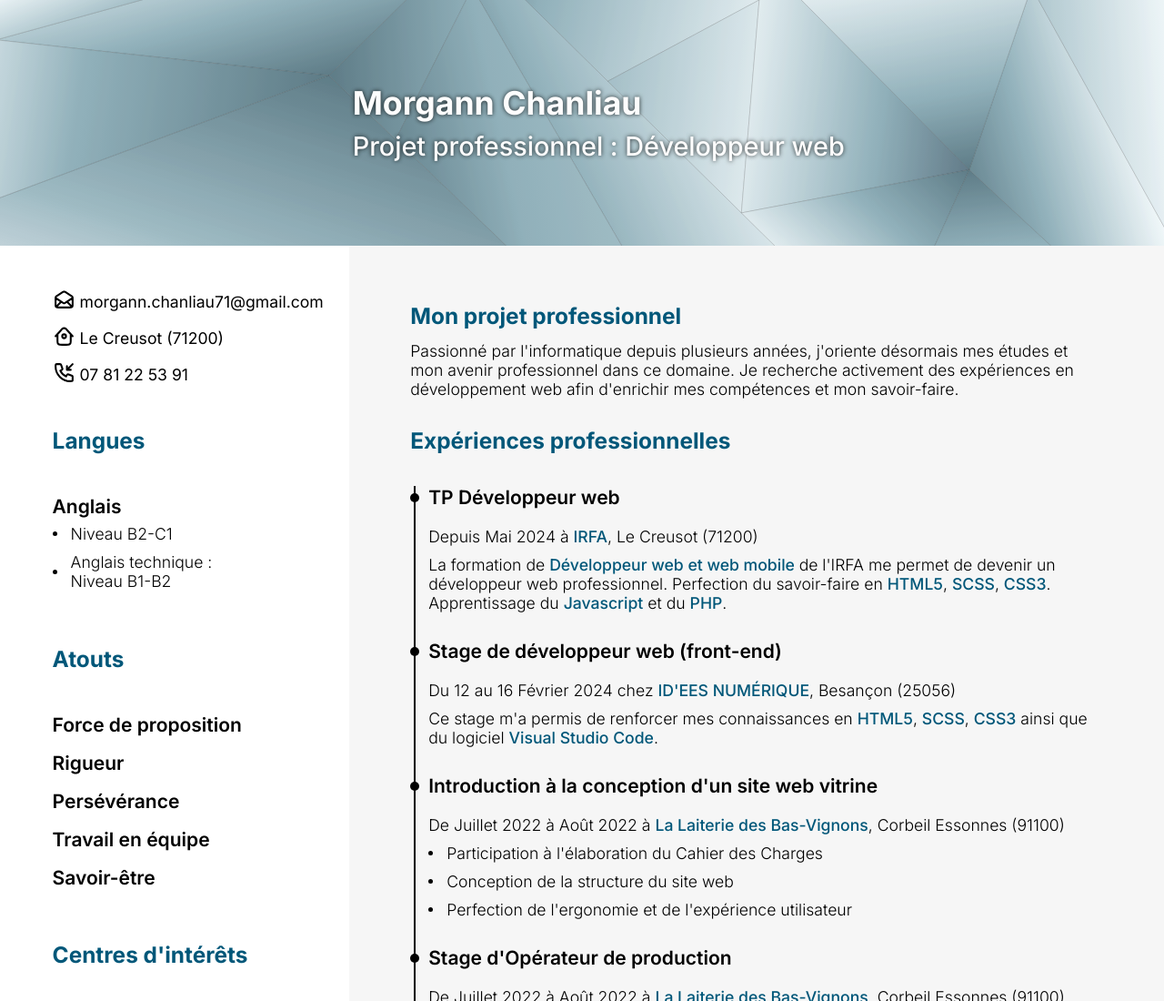
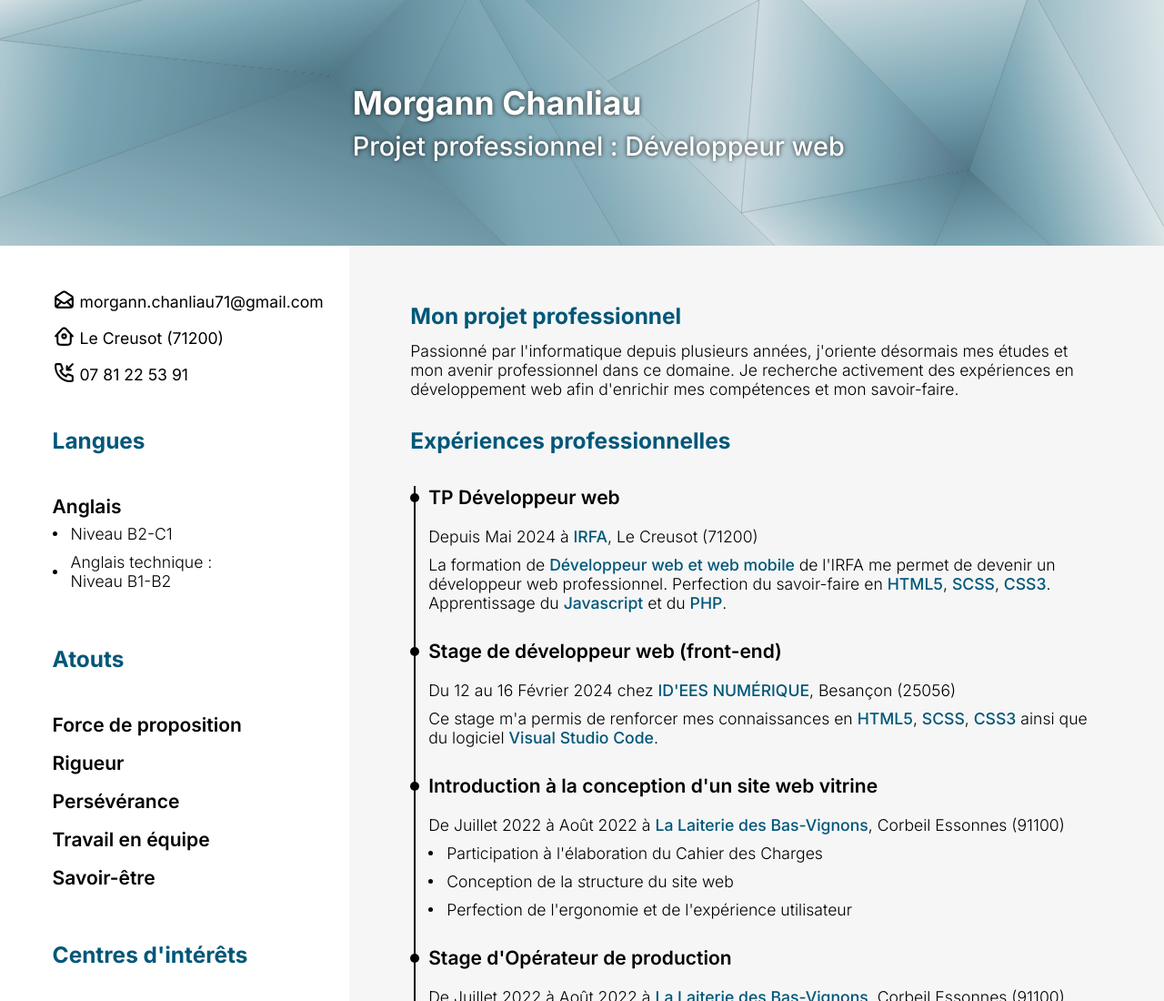
Before and after one commit to Morgann-Chanliau/morgann-chanliau.github.io, a plain HTML site: page index.html in a window 1280 px wide. Shown: the top 1100 px of the page at 91% size. Drawn offline with Linux system fonts and the light colour scheme.

Commit message:
fifth comment

```diff
--- a/public/css/style.css
+++ b/public/css/style.css
@@ -43,10 +43,6 @@ body {
   padding: 0%;
   margin: 0%;
   font-family: "Inter", sans-serif;
-  font-style: normal;
-  font-variant: normal;
-  text-transform: none;
-  text-rendering: optimizeLegibility;
 }
 body ::-webkit-scrollbar {
   scrollbar-width: none; /* Also needed to disable scrollbar Firefox */
@@ -124,7 +120,7 @@ body .sides {
   justify-content: center;
   width: 100%;
   height: clamp(9.375rem, 6.875rem + 12.5vw, 21.875rem);
-  filter: brightness(110%);
+  filter: saturate(150%);
 }
 .header__wrapper {
   display: flex;
@@ -133,7 +129,6 @@ body .sides {
   align-items: center;
   width: 100%;
   position: relative;
-  filter: brightness(90%);
 }
 .header__wrapper .presentation {
   display: flex;
@@ -199,6 +194,7 @@ body .sides {
 .contact .contactcontainer .contactitem {
   display: flex;
   flex-direction: row;
+  align-items: center;
   padding-bottom: clamp(0.3125rem, 0.1875rem + 0.625vw, 0.9375rem);
   text-decoration: none;
   color: black;
```
